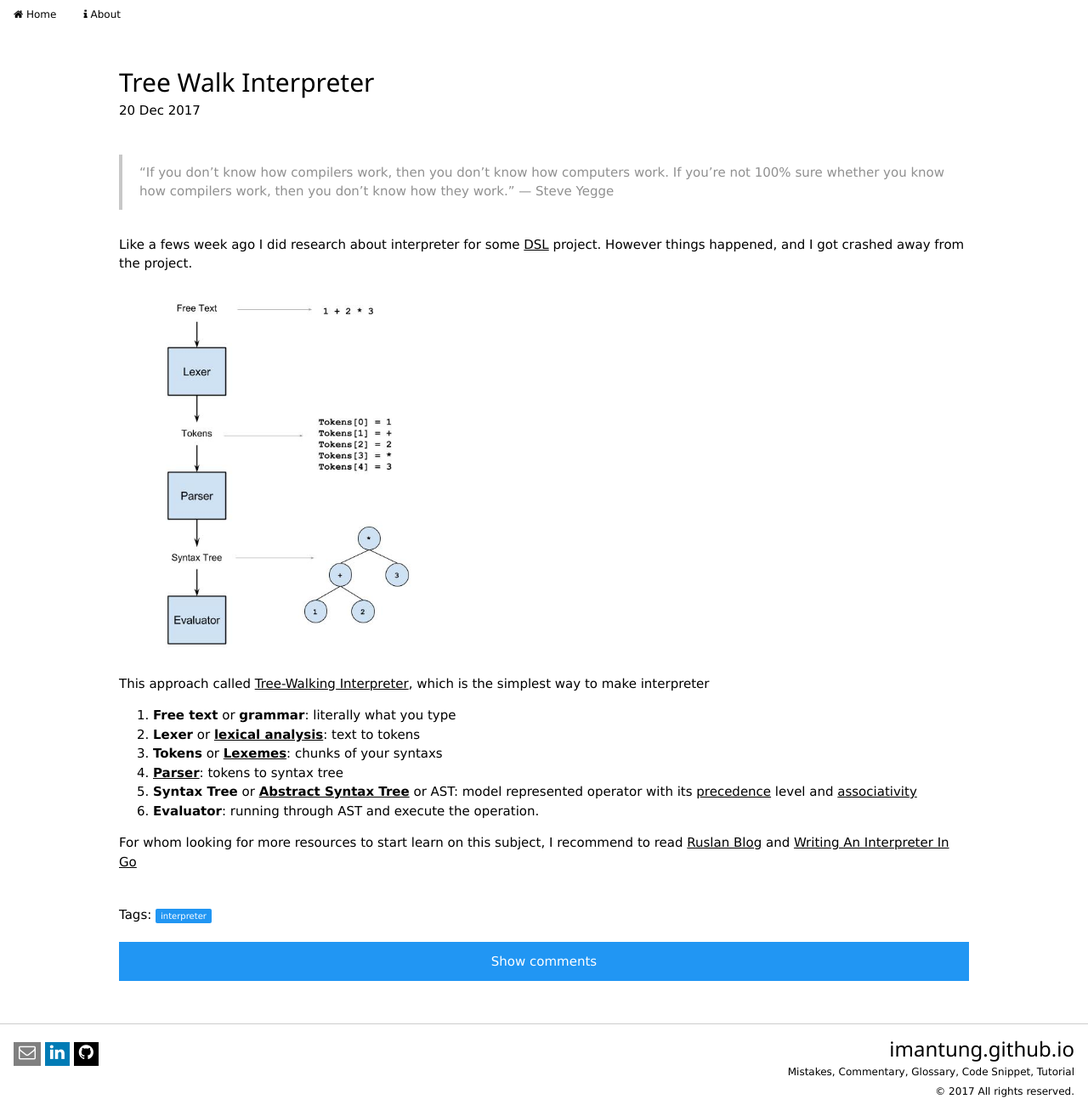
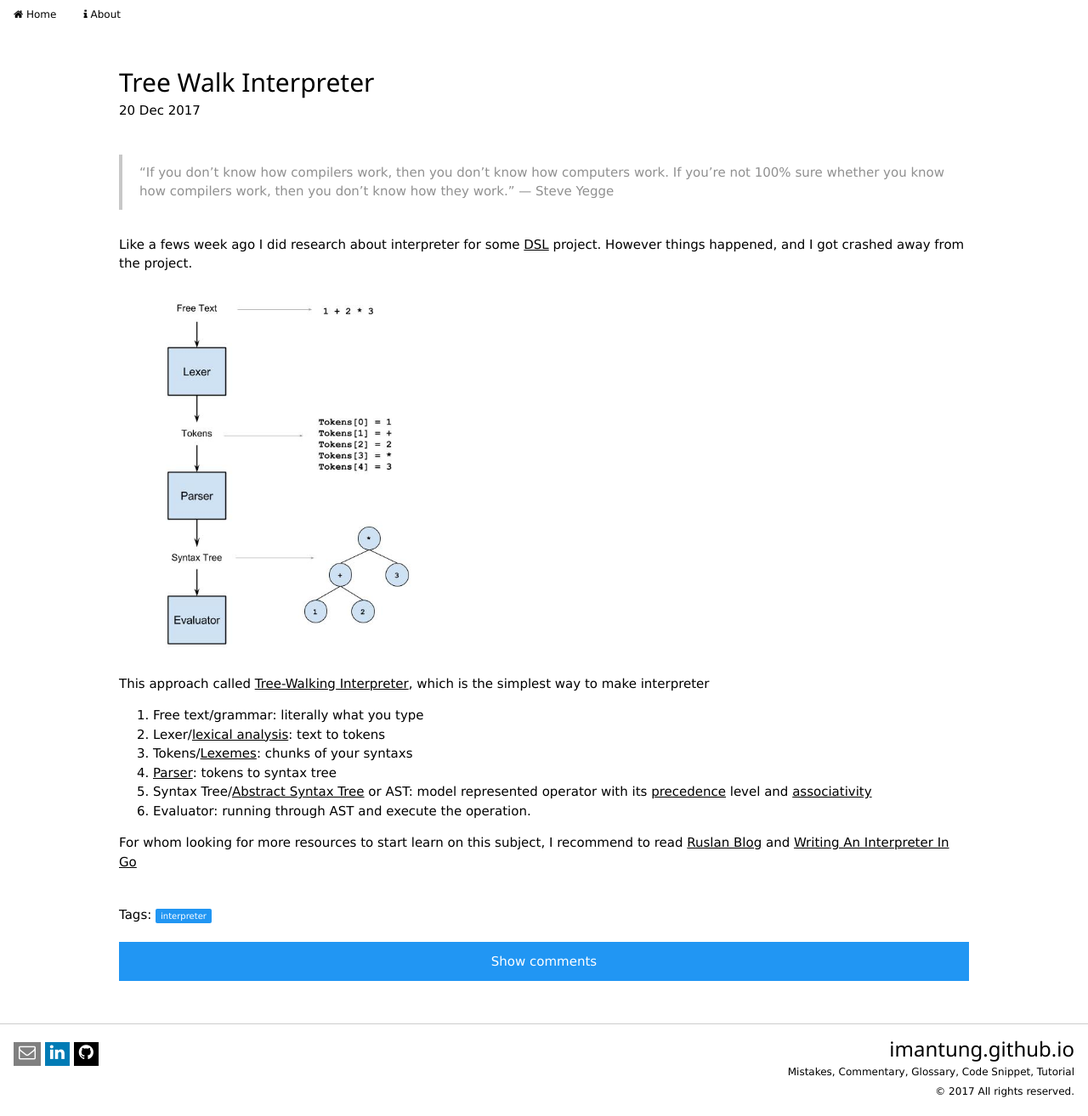
Before and after one commit to imantung/imantung.github.io, a Jekyll site: the page built from _posts/2017-12-20-tree-walk-interpreter.md, in a window 1280 px wide. Shown: the whole page at 85% size. Built offline with Jekyll 4.4.1, drawn with Linux system fonts in a browser that asks for light colours; nearby versions of some CDN libraries; comment, search, counter and statistics services are not loaded.

Commit message:
remove bold

```diff
--- a/_posts/2017-12-20-tree-walk-interpreter.md
+++ b/_posts/2017-12-20-tree-walk-interpreter.md
@@ -14,11 +14,11 @@ Like a fews week ago I did research about interpreter for some [DSL](https://en.
 <img src="/assets/tree-walk-interpreter.jpg" alt="interpreter" style="width: 100%; max-width: 400px;"/>
 
 This approach called [Tree-Walking Interpreter](https://en.wikipedia.org/wiki/Interpreter_&#40;computing&#41;#Abstract_syntax_tree_interpreters), which is the simplest way to make interpreter
-1. **Free text** or **grammar**: literally what you type
-2. **Lexer** or [**lexical analysis**](https://en.wikipedia.org/wiki/Lexical_analysis): text to tokens
-3. **Tokens** or [**Lexemes**](https://en.wikipedia.org/wiki/Lexeme): chunks of your syntaxs
-4. [**Parser**](https://en.wikipedia.org/wiki/Parsing): tokens to syntax tree
-5. **Syntax Tree** or [**Abstract Syntax Tree**](https://en.wikipedia.org/wiki/Abstract_syntax_tree) or AST: model represented operator with its [precedence](https://en.wikipedia.org/wiki/Order_of_operations) level and [associativity](https://en.wikipedia.org/wiki/Operator_associativity)
-6. **Evaluator**: running through AST and execute the operation.
+1. Free text/grammar: literally what you type
+2. Lexer/[lexical analysis](https://en.wikipedia.org/wiki/Lexical_analysis): text to tokens
+3. Tokens/[Lexemes](https://en.wikipedia.org/wiki/Lexeme): chunks of your syntaxs
+4. [Parser](https://en.wikipedia.org/wiki/Parsing): tokens to syntax tree
+5. Syntax Tree/[Abstract Syntax Tree](https://en.wikipedia.org/wiki/Abstract_syntax_tree) or AST: model represented operator with its [precedence](https://en.wikipedia.org/wiki/Order_of_operations) level and [associativity](https://en.wikipedia.org/wiki/Operator_associativity)
+6. Evaluator: running through AST and execute the operation.
 
 For whom looking for more resources to start learn on this subject, I recommend to read [Ruslan Blog](https://ruslanspivak.com/lsbasi-part1/) and [Writing An Interpreter In Go](https://interpreterbook.com/)
```
